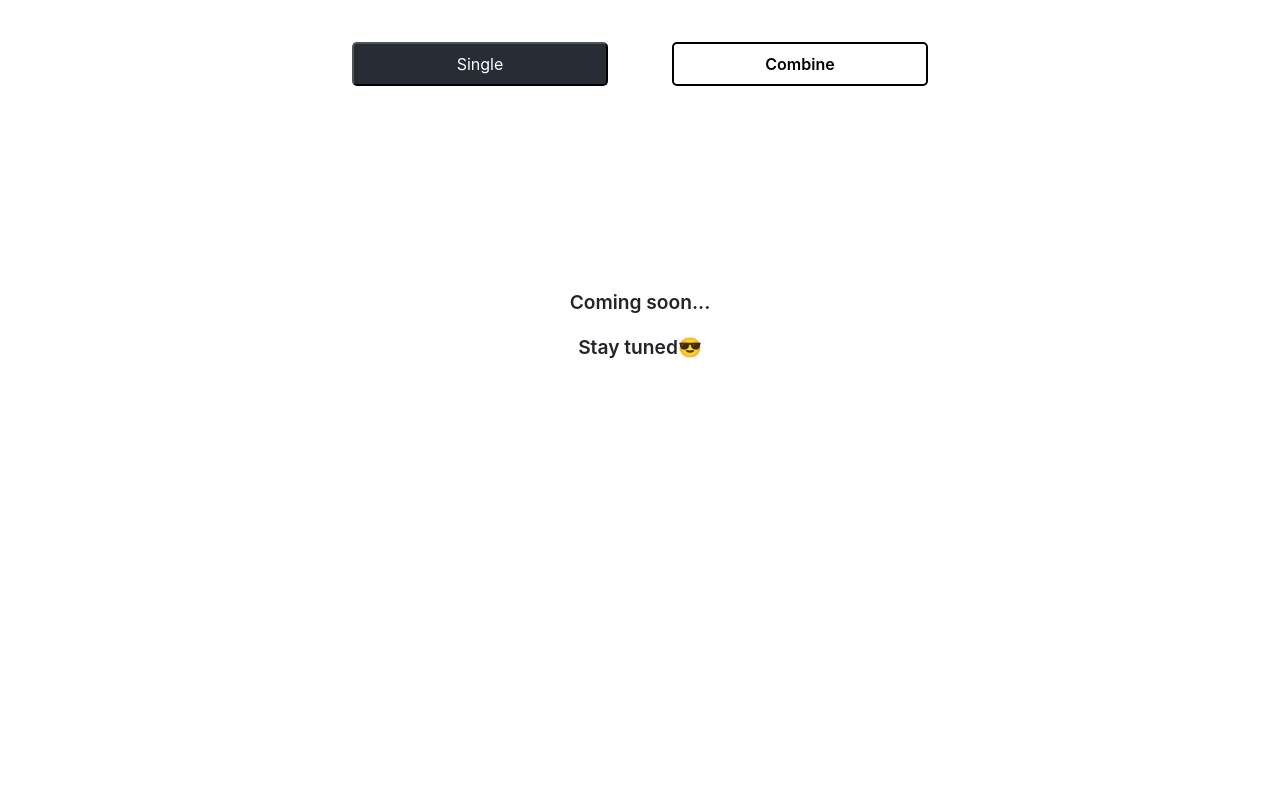
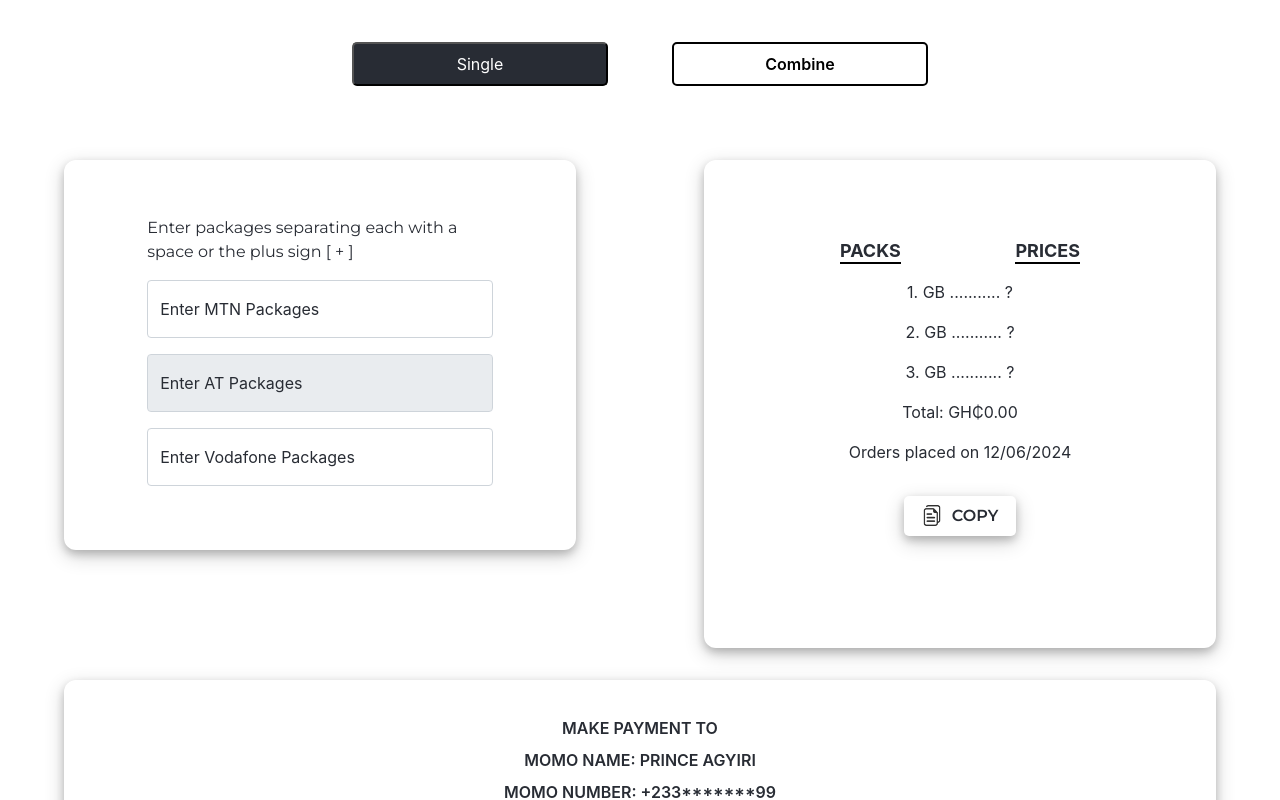
Before and after one commit to Success-77/master-digital-data-calc, a React (Vite) app: page / in a window 1280 px wide. Both pictures are taken after a click on the button "Combine". Shown: the top 800 px of the page. Built offline with nearby package versions, Linux system fonts and the light colour scheme.

Commit message:
Vodafone calculation added

```diff
--- a/src/App.css
+++ b/src/App.css
@@ -48,26 +48,6 @@
   font-weight: 600;
 }
 
-.combine-coming-soon {
-  display: flex;
-  justify-content: center;
-  align-items: center;
-  width: 40%;
-  margin: 10rem auto;
-}
-
-.coming-soon {
-  width: 10rem;
-  display: flex;
-  flex-direction: column;
-  justify-content: center;
-  align-items: center;
-}
-.coming-soon p {
-  font-weight: 600;
-  font-size: larger;
-  width: fit-content;
-}
 @media screen and (max-width: 768px) {
   .App {
     width: 95%;
--- a/src/App.jsx
+++ b/src/App.jsx
@@ -43,11 +43,11 @@
         {activeTab === "single" && <Calculator network="MTN" />}
         {activeTab === "combine" && (
           <div className="combine-coming-soon">
-            {/* <CalculateAll />} */}
-            <div className="coming-soon">
+            <CalculateAll />
+            {/* <div className="coming-soon">
               <p>Coming soon...</p>
               <p>Stay tuned😎</p>
-            </div>
+            </div> */}
           </div>
         )}
       </div>
--- a/src/components/All/components/AllCalculator.jsx
+++ b/src/components/All/components/AllCalculator.jsx
@@ -71,7 +71,8 @@
     const mtnPriceList = amounts(mtnPrices, mtnValues);
     const atPriceList = amounts(atPrices, atValues);
     const vodaPriceList = amounts(vodaPrices, vodaValues);
-    const allPrices = [...mtnPriceList, ...atPriceList, ...vodaPriceList];
+    // const allPrices = [...mtnPriceList, ...atPriceList, ...vodaPriceList];
+    const allPrices = [...mtnPriceList, ...vodaPriceList];
 
     const plainTextLines = plainTextFormat(packs, allPrices);
     const plainText = plainTextLines.join("\n");
@@ -186,6 +187,7 @@
                 onBlur={() => handleInputBlur(setATInputError)}
                 errorMessage={atInputError}
                 label="Enter AT Packages"
+                disable={true}
               />
               <AllInput
                 placeholder="10 + 7 9 + 6 4"
--- a/src/components/All/components/AllInput.jsx
+++ b/src/components/All/components/AllInput.jsx
@@ -8,6 +8,7 @@
   onBlur,
   errorMessage,
   label,
+  disable,
 }) => {
   const handleInputChange = (event) => {
     onChange(event.target.value);
@@ -28,6 +29,7 @@
           value={value}
           onChange={handleInputChange}
           onBlur={handleInputBlur}
+          disabled={disable}
         />
         <label htmlFor={id}>{label}</label>
       </div>
--- a/src/components/Single/components/Calculator.jsx
+++ b/src/components/Single/components/Calculator.jsx
@@ -36,7 +36,7 @@
         setIsAvailable(false);
         return atPrices;
       case "Vodafone":
-        setIsAvailable(false);
+        setIsAvailable(true);
         return vodaPrices;
       default:
         return {};
--- a/src/components/shared/utilities/Prices.js
+++ b/src/components/shared/utilities/Prices.js
@@ -67,13 +67,13 @@
 };
 
 export const vodaPrices = {
-  5: 25,
-  10: 47,
-  15: 68,
-  20: 85,
-  25: 85 + 25,
+  5: 24.5,
+  10: 40.8,
+  15: 58.5,
+  20: 75.5,
+  25: 115.5,
   30: 127,
-  40: 170,
-  50: 210,
-  100: 210 * 2,
+  40: 149.9,
+  50: 175.5,
+  100: 175.5 * 2,
 };
```
